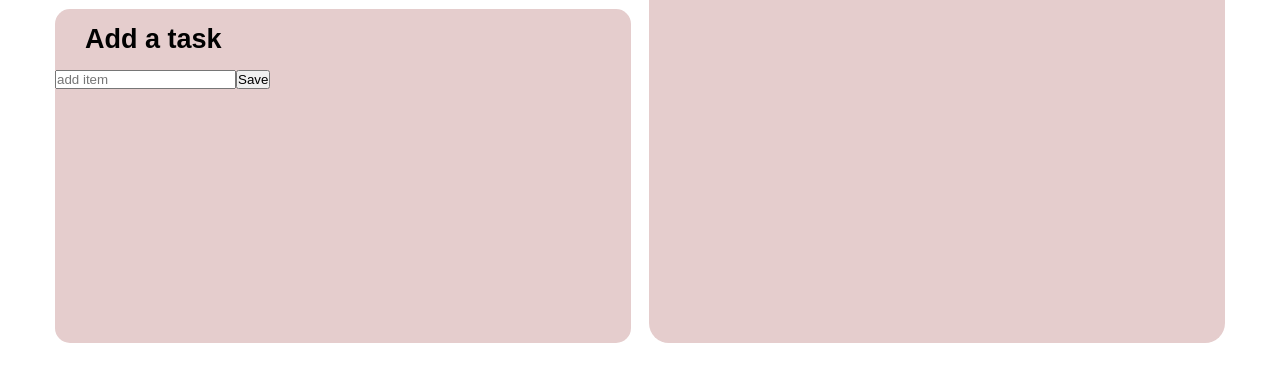
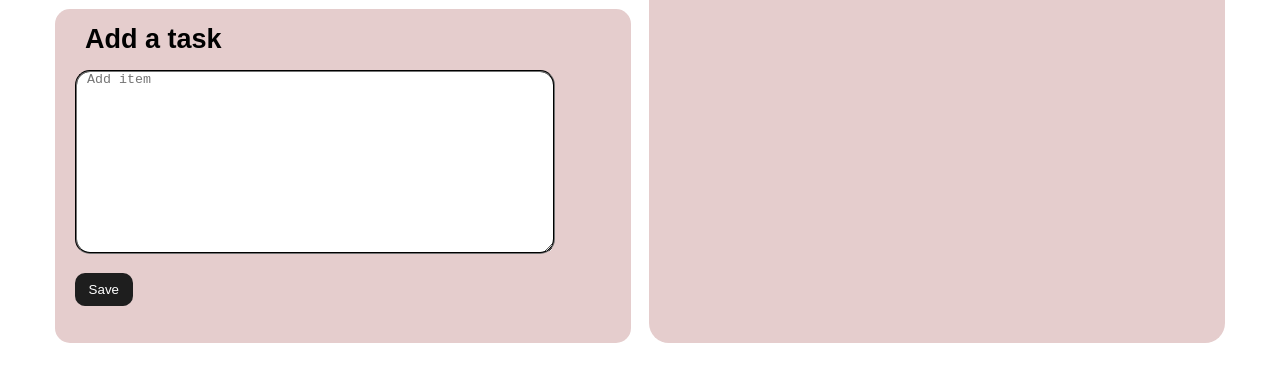
Before and after one commit to Sumaiya-Mohamed/Task-Tracker, a React (Vite) app in the folder Task_Tracker/: page / in a window 1280 px wide. Shown: the part 458-829 px from the top of the page. Built offline with nearby package versions, Linux system fonts and the light colour scheme.

Commit message:
changed the input field to a textarea and added more styling

```diff
--- a/Task_Tracker/src/App.tsx
+++ b/Task_Tracker/src/App.tsx
@@ -57,6 +57,7 @@ export const App: React.FC = () => {
                onClick={() => handleToggle(todo.id)}
                style={{ textDecoration: todo.completed ? "line-through" : "none" }}
                className='main-layout-box1-to-dos'
+
               >
                {todo.text}
              </li>
@@ -67,35 +68,23 @@ export const App: React.FC = () => {
 
          <div className='main-layout-box2'>
           <h2 className='main-layout-box2-text'>Add a task</h2>
-          <input type="text" placeholder="add item" value={input}
-            onChange={(e)=> setInput(e.target.value)}/>
-           <button onClick={()=> handleSaveTask()}>Save</button>
+             <textarea rows="5" cols="25"
+             type="text" placeholder="Add item" value={input}
+             onChange={(e)=> setInput(e.target.value)}
+             className='main-layout-box2-inputfield'
+             >
+             </textarea>
+             <div>
+               <button onClick={()=> handleSaveTask()}
+               className='main-layout-box2-submitbutton'
+               >Save
+               </button>
+             </div>
+
          </div>
         </div>
     </div>
     )
 }
 
-/*function App() {
-
-
-  return (
-    <div >
-    <Header />
-    <div className='main-layout'>
-     <div className='main-layout-box'>
-      <DateCalendarValue/>
-     </div>
-    <div className='main-layout-box1'>
-      <h2 className='main-layout-box1-text'>Tasks</h2>
-    </div>
-    <div className='main-layout-box2'>
-      <h2 className='main-layout-box2-text'>Add a task</h2>
-
-    </div>
-    </div>
-  </div>
-  )
-}*/
-
 export default App
--- a/Task_Tracker/src/components/TodoList.tsx
+++ b/Task_Tracker/src/components/TodoList.tsx
@@ -55,7 +55,9 @@ export const ToDoList: React.FC = () => {
 
         <h4>Add a task</h4>
         <input type="text" placeholder="add item" value={input}
-        onChange={(e)=> setInput(e.target.value)}/>
+        onChange={(e)=> setInput(e.target.value)}
+
+        />
         <button onClick={()=> handleSaveTask()}>Save</button>
     </div>
     )
--- a/Task_Tracker/src/scss/app.scss
+++ b/Task_Tracker/src/scss/app.scss
@@ -77,22 +77,25 @@
 
         &-to-dolist{
             list-style: none;
+             width: 80%;
+
         }
 
         &-to-dos{
             list-style: none;
             background-color: white;
             padding-left: 60px;
+            padding-right: 60px;
             padding-top: 10px;
             font-size: 20px;
             height: 50px;
             border-radius: 20px;
             color: black;
-            width: 85%;
             margin-left: 15px;
             margin-top: 20px;
             min-height: fit-content;
             min-width: fit-content;
+
         }
     }
 
@@ -107,6 +110,29 @@
         &-text{
             padding: 15px 30px;
             font-size: 27px;
+        }
+
+        &-inputfield{
+            width: 60ch;
+            height: 55%;
+            border-style: initial;
+            margin-left: 20px;
+            padding: 10px;
+            padding-top: 0;
+            border-radius: 15px;
+            border-style: groove;
+            border-color: var(--color-dark-grey);
+            border-width: 2px;
+        }
+
+        &-submitbutton{
+            margin: 15px 20px;
+            height: 2.5em;
+            width: 10%;
+            border-radius: 10px;
+            border-style: none;
+            background-color: var(--color-dark-grey);
+            color: white;
         }
     }
 }
```
